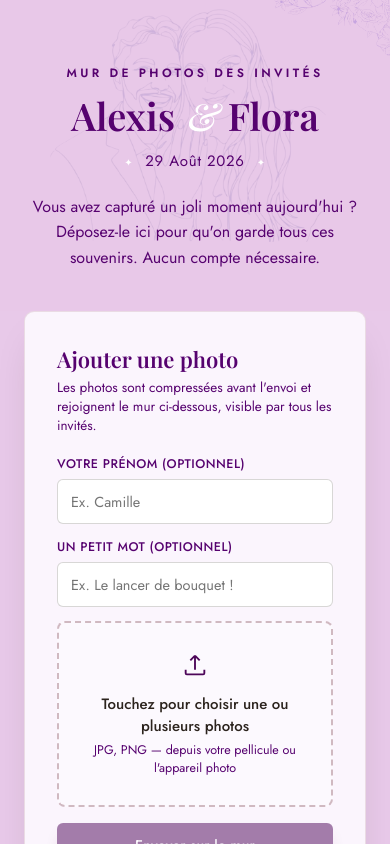
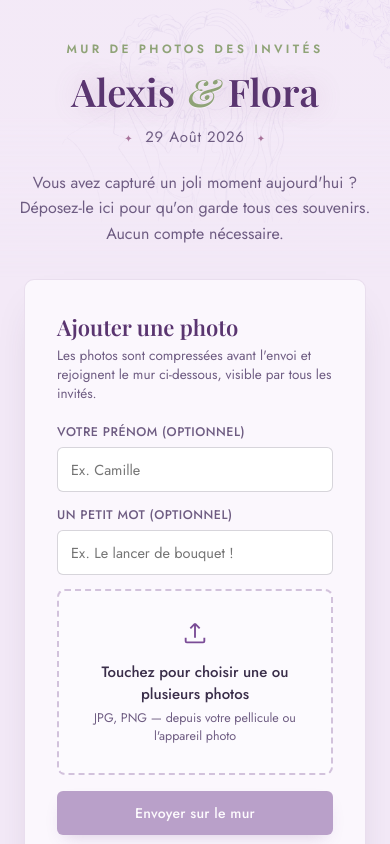
Before and after one commit to dbzl5/mur-photos-mariage, a React (Vite) app: page / in a window 390 px wide. Shown: the top 844 px of the page. Built offline with nearby package versions, Linux system fonts and the light colour scheme; no server answers; the database is empty; a web font is replaced by a local one.

Commit message:
edit: modification du design, ajout sauge

```diff
--- a/src/App.css
+++ b/src/App.css
@@ -1,13 +1,51 @@
 :root {
-  --cream: #fbf5fd;
-  --linen: #fffeff;
-  --wine: #4d0659;
-  --wine-dark: #56026f;
-  --sage: #56026f;
-  --ink: #2b231d;
-  --ink-soft: #56026f;
-  --tape: #e8d9b8;
-  --gold: #ffff;
+  --cream: #fbf7fd;
+  --linen: #f3e9f7;
+  --wine: #7a4b96;
+  --wine-dark: #5a3570;
+  --sage: #8fa377;
+  --ink: #3a2e4a;
+  --ink-soft: #6e5c82;
+  --tape: #dce8d0;
+  --gold: #a8729a;
+}
+
+body {
+  margin: 0;
+  background: var(--linen);
+  color: var(--ink);
+  font-family: 'Jost', sans-serif;
+  overflow-x: hidden;
+  position: relative;
+  min-height: 100vh;
+}
+
+/* Illustration uniquement dans la partie haute */
+body::after {
+  content: '';
+  position: absolute;
+  top: 0;
+  right: 0;
+  width: clamp(150px, 40vw, 300px);
+  height: clamp(150px, 40vw, 300px);
+  background: url('/images/fleurs.png') top right / contain no-repeat;
+  opacity: 1;
+  filter: saturate(2) brightness(0.75) contrast(1.2);
+  pointer-events: none;
+  z-index: 0;
+}
+
+@media (max-width: 640px) {
+  body::after {
+    width: 55vw;
+    height: 55vw;
+  }
+}
+
+/* Vite monte l'app dans <div id="root"> — pas "#app" */
+#root {
+  position: relative;
+  z-index: 1;
 }
 
 header {
@@ -17,68 +55,39 @@ header {
   padding: 64px 20px 40px;
 }
 
+/* Illustration + voile fusionnés : toujours cadrés exactement sur le header,
+   quelle que soit la taille de l'écran (fini le débordement sur mobile) */
 header::before {
   content: '';
   position: absolute;
   inset: 0;
-  background: rgba(232, 201, 233, 0.75);
+  background:
+    linear-gradient(rgba(243, 233, 247, 0.88), rgba(243, 233, 247, 0.88)),
+    url('/images/mariage.png');
+  background-size: auto, clamp(280px, 55vw, 640px) auto;
+  background-position: center, top center;
+  background-repeat: no-repeat, no-repeat;
+  -webkit-mask-image: linear-gradient(to bottom, black 0%, black 55%, transparent 100%);
+  mask-image: linear-gradient(to bottom, black 0%, black 55%, transparent 100%);
   z-index: -1;
+}
+
+@media (max-width: 640px) {
+  header {
+    padding: 40px 16px 32px;
+  }
+  header::before {
+    background-size: auto, 92vw auto;
+    -webkit-mask-image: linear-gradient(to bottom, black 0%, black 42%, transparent 100%);
+    mask-image: linear-gradient(to bottom, black 0%, black 42%, transparent 100%);
+  }
 }
 
 header > * {
   position: relative;
   z-index: 1;
 }
-body {
-  margin: 0;
-  background: #e8c9e9;
-  overflow-x: hidden;
-  position: relative;
-}
 
-/* Illustration uniquement dans la partie haute */
-body::before {
-  content: '';
-  position: absolute;
-
-  top: 0;
-  left: 50%;
-  transform: translateX(-50%);
-
-  width: 100%;
-  max-width: 1200px;
-  height:311px;
-
-  background: url('/images/mariage.png') top center / contain no-repeat;
-
-  opacity: 1;
-  pointer-events: none;
-  z-index: 0;
-}
-
-body::after {
-  content: '';
-  position: absolute;
-
-  top: 0;
-  right: 0;
-
-  width: 45%;
-  height: 420px;
-
-  background: url('/images/fleurs.png') top right / contain no-repeat;
-
-  opacity: 1;
-  filter: saturate(2) brightness(0.75) contrast(1.2);
-  pointer-events: none;
-
-  z-index: 0;
-}
-
-#app {
-  position: relative;
-  z-index: 1;
-}
 .eyebrow {
   font-size: 12px;
   letter-spacing: 0.28em;
@@ -92,14 +101,15 @@ h1 {
   font-family: 'Playfair Display', serif;
   font-weight: 600;
   font-size: clamp(38px, 7vw, 64px);
+  line-height: 1.05;
   color: var(--wine-dark);
-  line-height: 1.05;
+  text-shadow: 0 1px 0 rgba(255, 255, 255, 0.5), 0 0 26px rgba(168, 114, 154, 0.3);
 }
 
 h1 .amp {
   font-style: italic;
   font-weight: 500;
-  color: var(--gold);
+  color: var(--sage);
   padding: 0 10px;
 }
 
@@ -129,6 +139,8 @@ h1 .amp {
 }
 
 main {
+  position: relative;
+  z-index: 1;
   max-width: 1100px;
   margin: 0 auto;
   padding: 0 24px;
@@ -136,12 +148,12 @@ main {
 
 .upload-card {
   background: var(--cream);
-  border: 1px solid rgba(107, 39, 55, 0.12);
+  border: 1px solid rgba(122, 75, 150, 0.14);
   border-radius: 10px;
   padding: 32px;
   max-width: 640px;
   margin: 0 auto 56px;
-  box-shadow: 0 18px 40px -20px rgba(43, 35, 29, 0.25);
+  box-shadow: 0 18px 40px -20px rgba(58, 46, 74, 0.25);
 }
 
 .upload-card h2 {
@@ -176,7 +188,7 @@ main {
 .field input[type='text'] {
   width: 100%;
   padding: 11px 13px;
-  border: 1px solid rgba(43, 35, 29, 0.18);
+  border: 1px solid rgba(58, 46, 74, 0.2);
   border-radius: 6px;
   background: #fff;
   font-family: 'Jost', sans-serif;
@@ -189,7 +201,7 @@ main {
 }
 
 .dropzone {
-  border: 2px dashed rgba(107, 39, 55, 0.3);
+  border: 2px dashed rgba(122, 75, 150, 0.32);
   border-radius: 8px;
   padding: 28px 16px;
   text-align: center;
@@ -246,14 +258,14 @@ main {
   color: #fff;
   width: 100%;
   margin-top: 16px;
-  box-shadow: 0 8px 18px -8px rgba(107, 39, 55, 0.6);
+  box-shadow: 0 8px 18px -8px rgba(122, 75, 150, 0.55);
 }
 .btn-primary:hover:not(:disabled) {
   background: var(--wine-dark);
 }
 .btn-ghost {
   background: transparent;
-  border: 1px solid rgba(43, 35, 29, 0.25);
+  border: 1px solid rgba(58, 46, 74, 0.25);
   color: var(--ink-soft);
   font-size: 13px;
   padding: 9px 16px;
@@ -278,7 +290,7 @@ main {
   flex-wrap: wrap;
   gap: 12px;
   margin-bottom: 28px;
-  border-bottom: 1px solid rgba(43, 35, 29, 0.12);
+  border-bottom: 1px solid rgba(58, 46, 74, 0.14);
   padding-bottom: 14px;
 }
 .gallery-header h2 {
@@ -325,14 +337,14 @@ main {
   margin-bottom: 32px;
   background: #fff;
   padding: 14px 14px 20px;
-  box-shadow: 0 10px 24px -12px rgba(43, 35, 29, 0.35);
+  box-shadow: 0 10px 24px -12px rgba(58, 46, 74, 0.35);
   position: relative;
   cursor: pointer;
   transition: transform 0.18s ease, box-shadow 0.18s ease;
 }
 .polaroid:hover {
   transform: translateY(-4px) rotate(0deg) !important;
-  box-shadow: 0 18px 34px -14px rgba(43, 35, 29, 0.45);
+  box-shadow: 0 18px 34px -14px rgba(58, 46, 74, 0.45);
   z-index: 5;
 }
 .polaroid::before {
@@ -374,7 +386,7 @@ main {
 .lightbox {
   position: fixed;
   inset: 0;
-  background: rgba(20, 15, 12, 0.92);
+  background: rgba(20, 15, 26, 0.92);
   display: flex;
   align-items: center;
   justify-content: center;
@@ -395,7 +407,7 @@ main {
   gap: 16px;
 }
 .lightbox-meta {
-  color: #efe4d0;
+  color: var(--linen);
   text-align: center;
   font-size: 13.5px;
 }
@@ -419,7 +431,7 @@ main {
   right: 26px;
   background: none;
   border: none;
-  color: #efe4d0;
+  color: var(--linen);
   font-size: 30px;
   cursor: pointer;
   line-height: 1;
@@ -431,6 +443,8 @@ main {
 }
 
 footer {
+  position: relative;
+  z-index: 1;
   text-align: center;
   padding: 50px 20px 40px;
   font-size: 12.5px;
--- a/src/App.jsx
+++ b/src/App.jsx
@@ -129,7 +129,7 @@ export default function App() {
 
       <div
         className={`toast${toast.show ? ' show' : ''}`}
-        style={{ background: toast.err ? '#6B2737' : '#2B231D' }}
+        style={{ background: toast.err ? '#7A4B96' : '#3A2E4A' }}
       >
         {toast.text}
       </div>
--- a/src/index.css
+++ b/src/index.css
@@ -6,11 +6,11 @@
 
 body {
   background:
-    radial-gradient(ellipse at top left, rgba(139, 120, 93, 0.08), transparent 55%),
-    radial-gradient(ellipse at bottom right, rgba(107, 39, 55, 0.06), transparent 50%),
-    hsl(292, 43%, 86%);
+    radial-gradient(ellipse at top left, rgba(155, 120, 200, 0.10), transparent 55%),
+    radial-gradient(ellipse at bottom right, rgba(143, 163, 119, 0.08), transparent 50%),
+    #ede1f6;
   background-attachment: fixed;
-  color: #2b231d;
+  color: #332942;
   font-family: 'Jost', sans-serif;
   min-height: 100vh;
 }
@@ -18,6 +18,6 @@ body {
 button:focus-visible,
 .dropzone:focus-visible,
 input:focus-visible {
-  outline: 3px solid #63036e;
+  outline: 3px solid #8fa377;
   outline-offset: 2px;
 }
```
